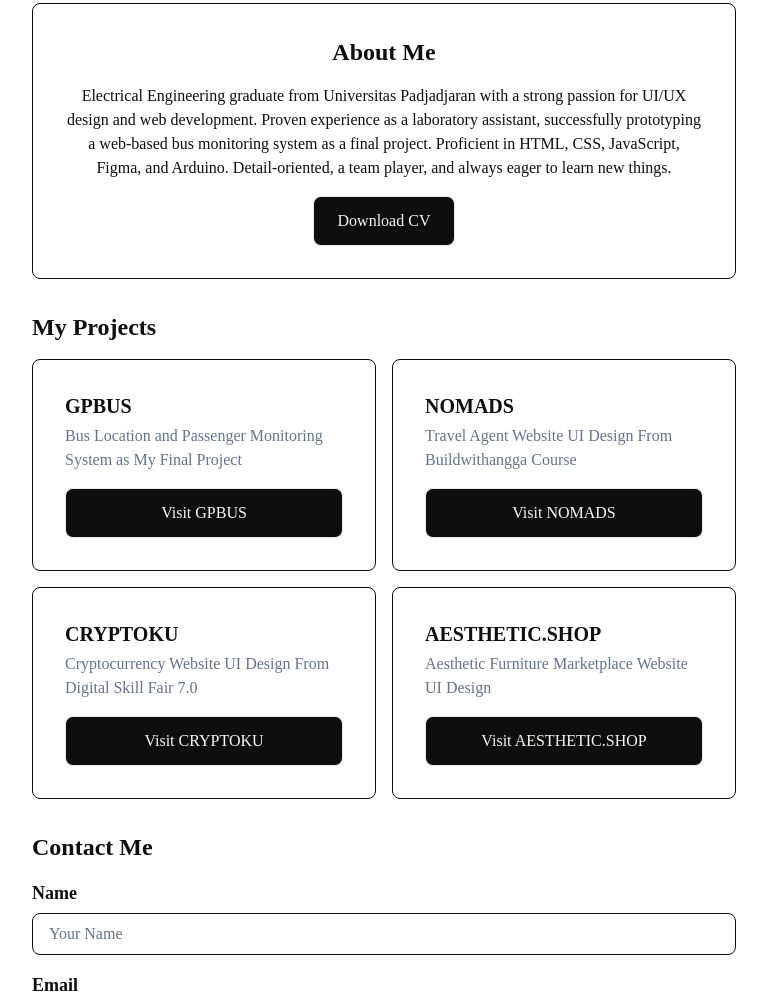
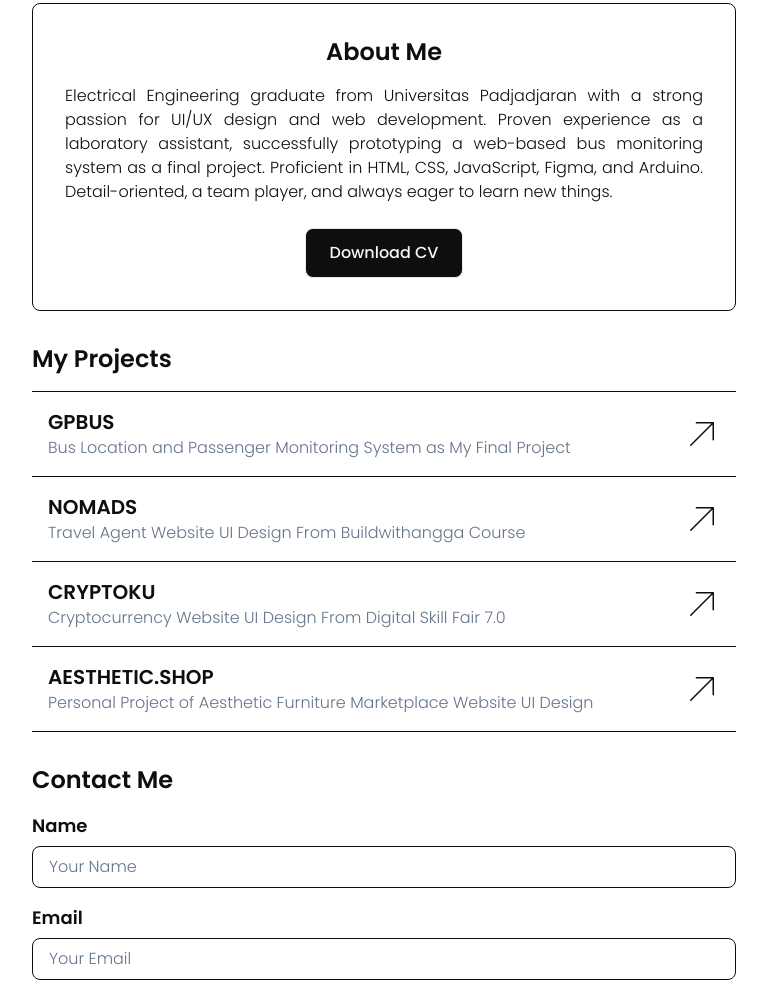
Before and after one commit to terjunnpayung/mywebsite, a website: page index.html in a window 1280 px wide. Shown: the part 526-1525 px from the top of the page, without its empty margins (256-1023 px from the left). Drawn offline with Linux system fonts and the light colour scheme.

Commit message:
change UI of projects section

```diff
--- a/index.html
+++ b/index.html
@@ -90,85 +90,109 @@
             <div id="aboutMe"
                 class="border border-main-color rounded-lg p-8 flex flex-col gap-4 items-center justify-center sm:flex-[1_0_calc(50%-16px)] dark:border-sec-color">
                 <p class="text-2xl font-semibold text-main-color dark:text-sec-color text-balance">About Me</p>
-                <p class="text-sm font-light text-center text-main-color dark:text-sec-color md:text-base">
+                <p class="text-sm font-light text-justify text-main-color dark:text-sec-color md:text-base">
                     Electrical Engineering graduate from Universitas Padjadjaran with a strong passion for UI/UX design
                     and web development. Proven experience as a laboratory assistant, successfully prototyping a
                     web-based bus monitoring system as a final project. Proficient in HTML, CSS, JavaScript, Figma, and
                     Arduino. Detail-oriented, a team player, and always eager to learn new things.</p>
-                <a class="px-6 py-3 text-sm font-medium text-center duration-300 border rounded-lg text-sec-color bg-main-color hover:bg-sec-color hover:border-main-color hover:text-main-color hover:duration-300 md:text-base dark:text-main-color dark:bg-sec-color dark:hover:bg-transparent dark:hover:border-sec-color dark:hover:text-sec-color"
-                    href="https://drive.google.com/file/d/1MBVbvidGzh4-itv5yLOcq2WmuICfu1Ik/view?usp=drive_link"
+                <a class="px-6 py-3 mt-2 text-sm font-medium text-center duration-300 border rounded-lg text-sec-color bg-main-color hover:bg-sec-color hover:border-main-color hover:text-main-color hover:duration-300 md:text-base dark:text-main-color dark:bg-sec-color dark:hover:bg-transparent dark:hover:border-sec-color dark:hover:text-sec-color"
+                    href="https://drive.google.com/file/d/1OzHOEtrhjIT-xQjImntxhbWQoannX_zV/view?usp=sharing"
                     target="_blank">Download CV</a>
             </div>
         </div>
 
-        <!-- projects -->
+        <!-- projects-->
         <h2 class="mt-4 text-2xl font-semibold text-main-color dark:text-sec-color">My Projects</h2>
-        <div id="projects" class="flex flex-col gap-4 sm:flex-row sm:flex-wrap">
+        <div id="projects" class="flex flex-col gap-0 sm:flex-row sm:flex-wrap">
             <!-- GPBUS -->
-            <div
-                class="border border-main-color rounded-lg p-8 flex flex-col justify-between sm:flex-[1_0_calc(50%-16px)] dark:border-sec-color">
-                <div class="flex flex-col gap-1 pb-4">
-                    <p class="text-xl font-semibold text-main-color dark:text-sec-color">GPBUS</p>
-                    <p class="text-sm font-light md:text-base text-slate-500 dark:text-slate-400">Bus Location and
+            <a href="https://gpbusbandung.web.app" target="_blank"
+                class="relative flex items-center justify-between w-full gap-2 p-4 overflow-hidden transition-all border-t border-main-color dark:border-sec-color group">
+                <div class="flex flex-col gap-0">
+                    <p
+                        class="text-xl font-semibold duration-500 text-main-color dark:text-sec-color group-hover:text-sec-color group-hover:dark:text-main-color">
+                        GPBUS</p>
+                    <p
+                        class="text-sm font-light duration-500 md:text-base text-slate-500 dark:text-slate-400 group-hover:text-sec-color group-hover:dark:text-main-color">
+                        Bus Location and
                         Passenger
                         Monitoring System as My Final Project
                     </p>
                 </div>
-                <div class="flex">
-                    <a class="w-full px-6 py-3 text-sm font-medium text-center duration-300 border rounded-lg md:text-base text-sec-color bg-main-color hover:bg-sec-color hover:border-main-color hover:text-main-color hover:duration-300 dark:text-main-color dark:bg-sec-color dark:hover:bg-transparent dark:hover:border-sec-color dark:hover:text-sec-color"
-                        href="https://gpbusbandung.web.app/" target="_blank">Visit
-                        GPBUS</a>
-                </div>
-            </div>
+                <svg xmlns="http://www.w3.org/2000/svg" fill="none" viewBox="0 0 24 24" stroke-width="1.5"
+                    stroke="currentColor"
+                    class="duration-500 stroke-1 size-9 stroke-main-color dark:stroke-sec-color group-hover:stroke-sec-color group-hover:dark:stroke-main-color">
+                    <path stroke-linecap="round" stroke-linejoin="round" d="m4.5 19.5 15-15m0 0H8.25m11.25 0v11.25" />
+                </svg>
+                <span
+                    class="absolute left-0 w-full h-full transition-all duration-500 -translate-x-full bg-main-color -z-10 group-hover:translate-x-0 dark:bg-sec-color"></span>
+            </a>
             <!-- NOMADS -->
-            <div
-                class="border border-main-color rounded-lg p-8 flex flex-col justify-between sm:flex-[1_0_calc(50%-16px)] dark:border-sec-color">
-                <div class="flex flex-col gap-1 pb-4">
-                    <p class="text-xl font-semibold text-main-color dark:text-sec-color">NOMADS</p>
-                    <p class="text-sm font-light md:text-base text-slate-500 dark:text-slate-400">Travel Agent Website
+            <a href="https://www.figma.com/proto/1nsIY32MzsvjK9OwM7K5lF/nomads?node-id=1-2&p=f&t=gS5hfCucUBqdhlnT-1&scaling=min-zoom&content-scaling=fixed&page-id=0%3A1&starting-point-node-id=1%3A2"
+                target="_blank"
+                class="relative flex items-center justify-between w-full gap-2 p-4 overflow-hidden transition-all border-t border-main-color dark:border-sec-color group">
+                <div class="flex flex-col gap-0">
+                    <p
+                        class="text-xl font-semibold duration-500 text-main-color dark:text-sec-color group-hover:text-sec-color group-hover:dark:text-main-color">
+                        NOMADS</p>
+                    <p
+                        class="text-sm font-light duration-500 md:text-base text-slate-500 dark:text-slate-400 group-hover:text-sec-color group-hover:dark:text-main-color">
+                        Travel Agent Website
                         UI Design From Buildwithangga Course
                     </p>
                 </div>
-                <div class="flex">
-                    <a class="w-full px-6 py-3 text-sm font-medium text-center duration-300 border rounded-lg md:text-base text-sec-color bg-main-color hover:bg-sec-color hover:border-main-color hover:text-main-color hover:duration-300 dark:text-main-color dark:bg-sec-color dark:hover:bg-transparent dark:hover:border-sec-color dark:hover:text-sec-color"
-                        href="https://www.figma.com/proto/1nsIY32MzsvjK9OwM7K5lF/nomads?node-id=1-2&p=f&t=gS5hfCucUBqdhlnT-1&scaling=min-zoom&content-scaling=fixed&page-id=0%3A1&starting-point-node-id=1%3A2"
-                        target="_blank">Visit
-                        NOMADS</a>
-                </div>
-            </div>
+                <svg xmlns="http://www.w3.org/2000/svg" fill="none" viewBox="0 0 24 24" stroke-width="1.5"
+                    stroke="currentColor"
+                    class="duration-500 stroke-1 size-9 stroke-main-color dark:stroke-sec-color group-hover:stroke-sec-color group-hover:dark:stroke-main-color">
+                    <path stroke-linecap="round" stroke-linejoin="round" d="m4.5 19.5 15-15m0 0H8.25m11.25 0v11.25" />
+                </svg>
+                <span
+                    class="absolute left-0 w-full h-full transition-all duration-500 -translate-x-full bg-main-color -z-10 group-hover:translate-x-0 dark:bg-sec-color"></span>
+            </a>
             <!-- CRYPTOKU -->
-            <div
-                class="border border-main-color rounded-lg p-8 flex flex-col justify-between sm:flex-[1_0_calc(50%-16px)] dark:border-sec-color">
-                <div class="flex flex-col gap-1 pb-4">
-                    <p class="text-xl font-semibold text-main-color dark:text-sec-color">CRYPTOKU</p>
-                    <p class="text-sm font-light md:text-base text-slate-500 dark:text-slate-400">Cryptocurrency Website
+            <a href="https://www.figma.com/proto/lYdq9dzh9iifd0Z4fLhXx3/cryptoku?node-id=2-2&t=KXJmkaiCG6fTMoKZ-1&scaling=min-zoom&content-scaling=fixed&page-id=0%3A1&starting-point-node-id=2%3A2"
+                target="_blank"
+                class="relative flex items-center justify-between w-full gap-2 p-4 overflow-hidden transition-all border-t border-main-color dark:border-sec-color group">
+                <div class="flex flex-col gap-0">
+                    <p
+                        class="text-xl font-semibold duration-500 text-main-color dark:text-sec-color group-hover:text-sec-color group-hover:dark:text-main-color">
+                        CRYPTOKU</p>
+                    <p
+                        class="text-sm font-light duration-500 md:text-base text-slate-500 dark:text-slate-400 group-hover:text-sec-color group-hover:dark:text-main-color">
+                        Cryptocurrency Website
                         UI Design From Digital Skill Fair 7.0
                     </p>
                 </div>
-                <div class="flex">
-                    <a class="w-full px-6 py-3 text-sm font-medium text-center duration-300 border rounded-lg md:text-base text-sec-color bg-main-color hover:bg-sec-color hover:border-main-color hover:text-main-color hover:duration-300 dark:text-main-color dark:bg-sec-color dark:hover:bg-transparent dark:hover:border-sec-color dark:hover:text-sec-color"
-                        href="https://www.figma.com/proto/lYdq9dzh9iifd0Z4fLhXx3/cryptoku?node-id=2-2&t=KXJmkaiCG6fTMoKZ-1&scaling=min-zoom&content-scaling=fixed&page-id=0%3A1&starting-point-node-id=2%3A2"
-                        target="_blank">Visit
-                        CRYPTOKU</a>
-                </div>
-            </div>
+                <svg xmlns="http://www.w3.org/2000/svg" fill="none" viewBox="0 0 24 24" stroke-width="1.5"
+                    stroke="currentColor"
+                    class="duration-500 stroke-1 size-9 stroke-main-color dark:stroke-sec-color group-hover:stroke-sec-color group-hover:dark:stroke-main-color">
+                    <path stroke-linecap="round" stroke-linejoin="round" d="m4.5 19.5 15-15m0 0H8.25m11.25 0v11.25" />
+                </svg>
+                <span
+                    class="absolute left-0 w-full h-full transition-all duration-500 -translate-x-full bg-main-color -z-10 group-hover:translate-x-0 dark:bg-sec-color"></span>
+            </a>
             <!-- AESTHETIC.SHOP -->
-            <div
-                class="border border-main-color rounded-lg p-8 flex flex-col justify-between sm:flex-[1_0_calc(50%-16px)] dark:border-sec-color">
-                <div class="flex flex-col gap-1 pb-4">
-                    <p class="text-xl font-semibold text-main-color dark:text-sec-color">AESTHETIC.SHOP</p>
-                    <p class="text-sm font-light md:text-base text-slate-500 dark:text-slate-400">Aesthetic Furniture
-                        Marketplace Website
-                        UI Design
+            <a href="https://www.figma.com/proto/aQI6LBiahiuF4eh6VT54Il/aesthetic.shop?node-id=1-73&p=f&t=JbkAhdoKcIIdqyyh-1&scaling=min-zoom&content-scaling=fixed&page-id=0%3A1&starting-point-node-id=1%3A73"
+                target="_blank"
+                class="relative flex items-center justify-between w-full gap-2 p-4 overflow-hidden transition-all border-t border-b border-main-color dark:border-sec-color group">
+                <div class="flex flex-col gap-0">
+                    <p
+                        class="text-xl font-semibold duration-500 text-main-color dark:text-sec-color group-hover:text-sec-color group-hover:dark:text-main-color">
+                        AESTHETIC.SHOP</p>
+                    <p
+                        class="text-sm font-light duration-500 md:text-base text-slate-500 dark:text-slate-400 group-hover:text-sec-color group-hover:dark:text-main-color">
+                        Personal Project of
+                        Aesthetic Furniture
+                        Marketplace Website UI Design
                     </p>
                 </div>
-                <div class="flex">
-                    <a class="w-full px-6 py-3 text-sm font-medium text-center duration-300 border rounded-lg md:text-base text-sec-color bg-main-color hover:bg-sec-color hover:border-main-color hover:text-main-color hover:duration-300 dark:text-main-color dark:bg-sec-color dark:hover:bg-transparent dark:hover:border-sec-color dark:hover:text-sec-color"
-                        href="https://www.figma.com/proto/aQI6LBiahiuF4eh6VT54Il/aesthetic.shop?node-id=1-73&p=f&t=JbkAhdoKcIIdqyyh-1&scaling=min-zoom&content-scaling=fixed&page-id=0%3A1&starting-point-node-id=1%3A73"
-                        target="_blank">Visit
-                        AESTHETIC.SHOP</a>
-                </div>
-            </div>
+                <svg xmlns="http://www.w3.org/2000/svg" fill="none" viewBox="0 0 24 24" stroke-width="1.5"
+                    stroke="currentColor"
+                    class="duration-500 stroke-1 size-9 stroke-main-color dark:stroke-sec-color group-hover:stroke-sec-color group-hover:dark:stroke-main-color">
+                    <path stroke-linecap="round" stroke-linejoin="round" d="m4.5 19.5 15-15m0 0H8.25m11.25 0v11.25" />
+                </svg>
+                <span
+                    class="absolute left-0 w-full h-full transition-all duration-500 -translate-x-full bg-main-color -z-10 group-hover:translate-x-0 dark:bg-sec-color"></span>
+            </a>
         </div>
 
         <!-- contact -->
@@ -242,10 +266,10 @@
 
     <!-- blob -->
     <div id="blob"
-        class="hidden dark:block fixed w-[50%] h-[40%] bg-gradient-to-r from-cyan-500 to-yellow-500 -z-10 -left-20 top-0 rounded-full animate-rotating blur-[100px] md:blur-[160px] lg:blur-[200px]">
+        class="hidden dark:block fixed w-[50%] h-[40%] bg-gradient-to-r from-cyan-500 to-yellow-500 -z-20 -left-20 top-0 rounded-full animate-rotating blur-[100px] md:blur-[160px] lg:blur-[200px]">
     </div>
     <div id="blob"
-        class="hidden dark:block fixed w-[40%] h-[50%] bg-gradient-to-r from-pink-500 via-yellow-500 to-green-500 -z-10 -right-20 bottom-0 rounded-full animate-rotating blur-[100px] md:blur-[160px] lg:blur-[200px]">
+        class="hidden dark:block fixed w-[40%] h-[50%] bg-gradient-to-r from-pink-500 via-yellow-500 to-green-500 -z-20 -right-20 bottom-0 rounded-full animate-rotating blur-[100px] md:blur-[160px] lg:blur-[200px]">
     </div>
 
     <!-- script -->
```
Also changed, not shown: dist/output.css.
